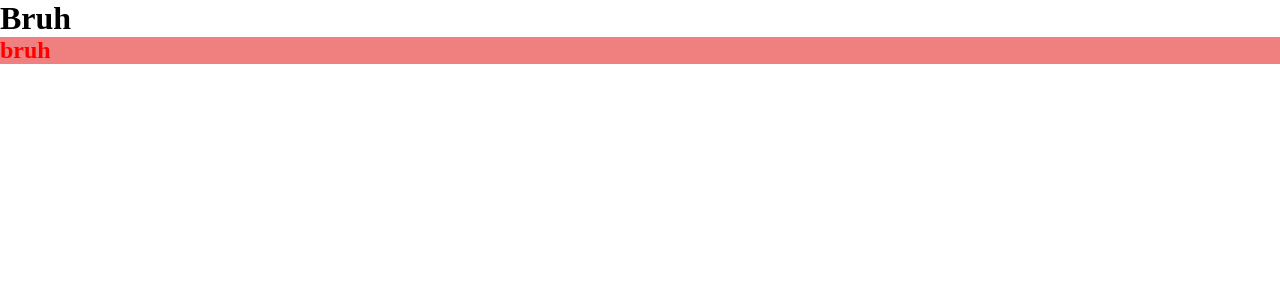
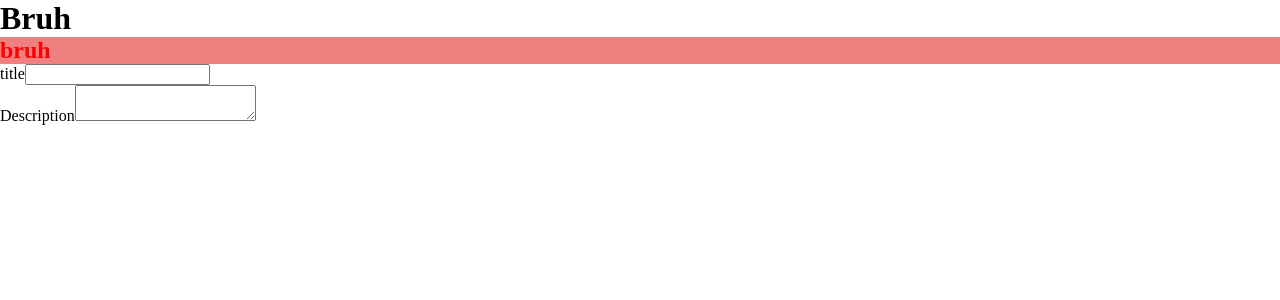
Before and after one commit to faisal2754/Web-Data-Labelling-v2, a React (Create React App) app: page / in a window 1280 px wide. Shown: the top 300 px of the page. Built offline with nearby package versions, Linux system fonts and the light colour scheme.

Commit message:
created basic basic form

```diff
--- a/src/App.jsx
+++ b/src/App.jsx
@@ -1,4 +1,5 @@
 import './App.css'
+import CreateJobForm from './Components/CreateJobForm'
 import Test from './Components/Test'
 
 function App() {
@@ -6,6 +7,7 @@
     <div className="app">
       <h1>Bruh</h1>
       <Test />
+      <CreateJobForm/>
     </div>
   )
 }
--- /dev/null
+++ b/src/Components/CreateJobForm.jsx
@@ -0,0 +1,46 @@
+import React, { Component } from 'react';
+
+class CreateJobForm extends Component {
+	constructor(props) {
+		super(props);
+
+		this.state = {
+			title: '',
+            description:''
+		};
+	}
+
+    handletitleChange=(event)=>{
+        this.setState({
+            title:event.target.value
+        })
+    }
+
+    handleDescChange=(event)=>{
+        this.setState({
+            description:event.target.value
+        })
+    }
+
+	render() {
+		return (
+			<form>
+				<div>
+					<label>title</label>
+					<input type="text"
+                    value={this.state.title}
+                    onChange={this.handletitleChange} />
+				</div>
+                <div>
+                    <label>
+                        Description
+                    </label>
+                    <textarea value={this.state.description}
+                    onChange={this.handleDescChange}></textarea>
+                </div>
+                <div></div>
+			</form>
+		);
+	}
+}
+export default CreateJobForm;
```
